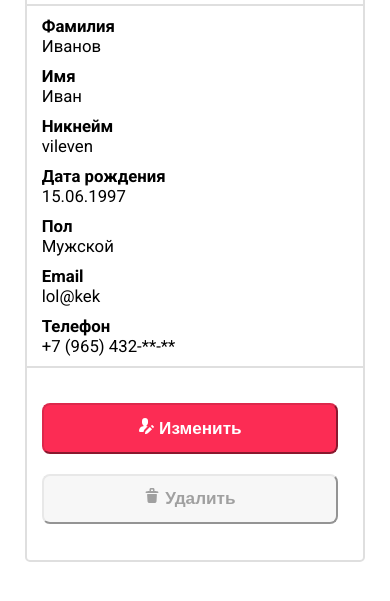
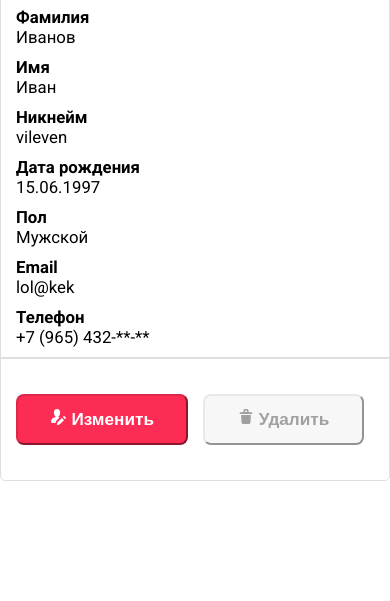
Before and after one commit to AntonOcean/frontend-deployment, a website: page public/profile.html in a window 390 px wide. Shown: the part 91-692 px from the top of the page. Drawn offline with Linux system fonts and the light colour scheme.

Commit message:
Update for modile padding margin

```diff
--- a/public/css/profile.css
+++ b/public/css/profile.css
@@ -149,6 +149,7 @@ icon {
     display: flex;
     cursor: pointer;
     max-height: 70px;
+    min-height: 40px;
 }
 
 .profile__body__description {
@@ -160,6 +161,23 @@ icon {
 }
 
 @media all and (max-width: 575px) {
+    body, html {
+        margin: 0;
+        padding: 0;
+    }
+
+    .profile {
+        border-radius: 5px;
+        width: 100%;
+        max-width: 500px;
+        border: 1px solid #DFDFDF;
+
+        margin: auto;
+        display: flex;
+        flex-direction: column;
+    }
+
+
     .profile__body {
         padding-top: 10px;
         padding-bottom: 10px;
```
